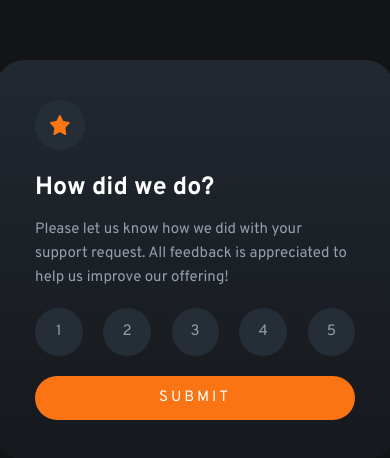
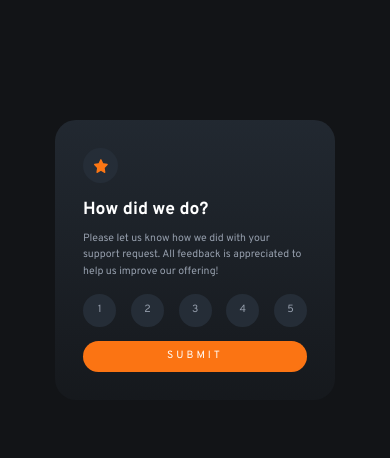
Before and after one commit to huz3y/interactive-rating-component-main, a website: page index.html in a window 390 px wide. Shown: the part 162-620 px from the top of the page. Drawn offline with Linux system fonts and the light colour scheme.

Commit message:
add responsivness

```diff
--- a/sass/abstracts/_mixins.scss
+++ b/sass/abstracts/_mixins.scss
@@ -0,0 +1,48 @@
+//MEDIA QUERY MANAGER
+/*
+    0   - 325px:    small-phone
+    325 - 600px:    phone
+    600 - 900px:    Tablet(portrait)
+    900 - 1200px:   Tablet(landscape)
+    (1200 to 1800px is where our normal styles apply)
+    1800px +:       Big Desktop
+
+    $breakpoint argument choices:
+    -small-phone
+    -phone
+    -tab-port
+    -tab-land
+    -big-desktop
+*/
+
+@mixin respond($breakpoint) {
+  @if $breakpoint == big-desktop {
+    @media only screen and (min-width: 112.5em) {
+      @content;
+    } //1800px
+  }
+
+  @if $breakpoint == tab-land {
+    @media only screen and (max-width: 75em) {
+      @content;
+    } //1200px
+  }
+
+  @if $breakpoint == tab-port {
+    @media only screen and (max-width: 56.25em) {
+      @content;
+    } //900px
+  }
+
+  @if $breakpoint == phone {
+    @media only screen and (max-width: 37.5em) {
+      @content;
+    } //600px
+  }
+
+  @if $breakpoint == small-phone {
+    @media only screen and (max-width: 20.3125em) {
+      @content;
+    } //375px
+  }
+}
--- a/sass/base/_base.scss
+++ b/sass/base/_base.scss
@@ -9,6 +9,26 @@
 html {
   box-sizing: border-box;
   font-size: 62.5%; //1rem = 10px
+
+  @include respond(big-desktop) {
+    font-size: 81.25%; //1rem = 13px
+  }
+
+  @include respond(tab-land) {
+    font-size: 56.25%; //1rem = 9px
+  }
+
+  @include respond(tab-port) {
+    font-size: 50%; //1rem =8px
+  }
+
+  @include respond(phone) {
+    font-size: 43.75%; //1rem = 7px
+  }
+
+  @include respond(small-phone) {
+    font-size: 37.5%; //1rem = 6px
+  }
 }
 
 body {
```
Also changed, not shown: css/style.css, 1 other file.
